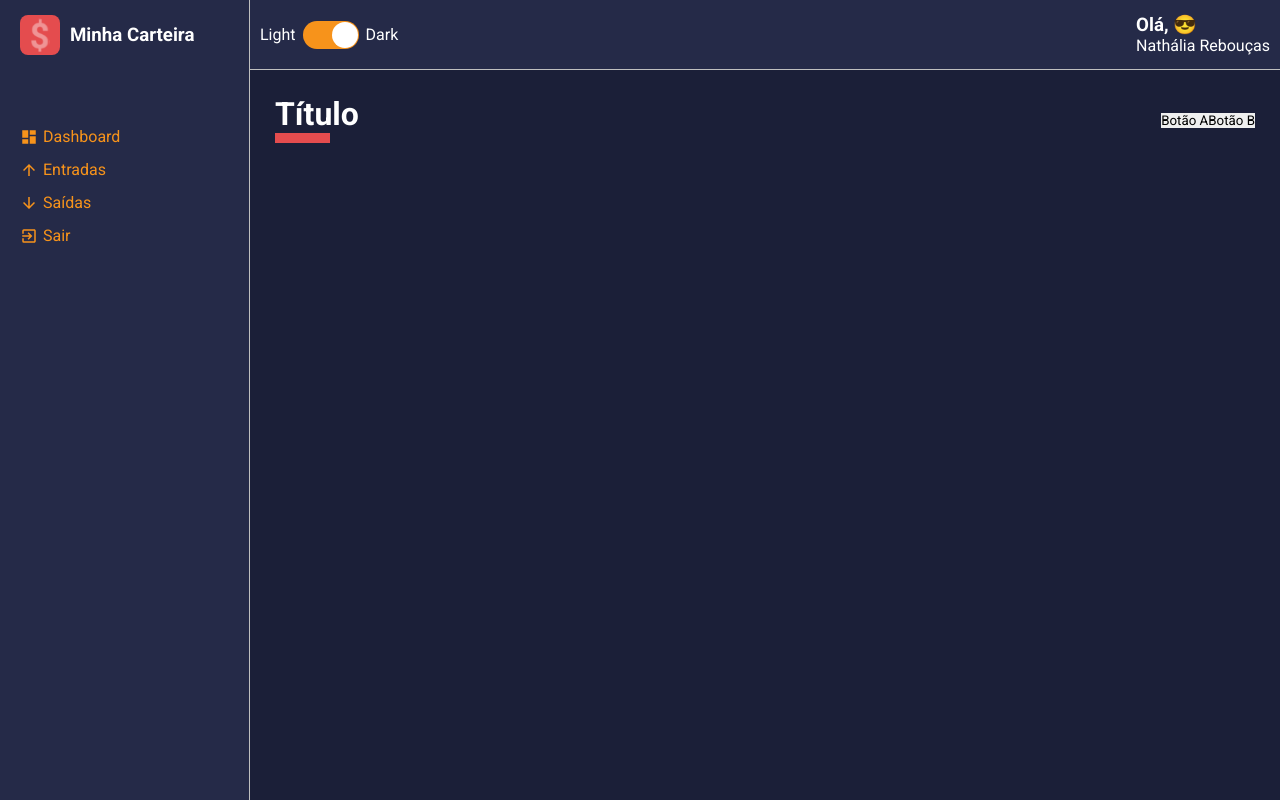
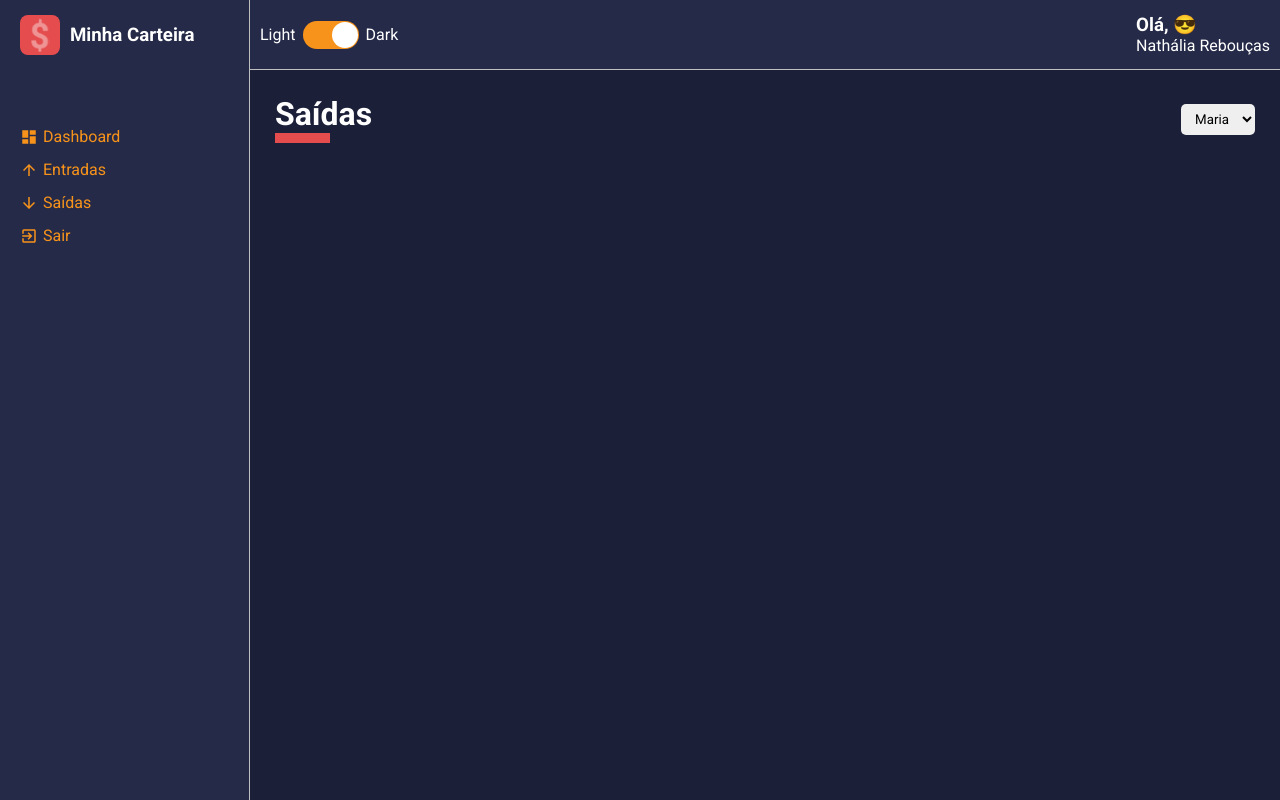
Before and after one commit to nathaliareboucas/minha-carteira, a React (Create React App) app: page / in a window 1280 px wide. Built offline with nearby package versions, Linux system fonts and the light colour scheme.

Commit message:
criando o componente de select e deixando o content header dinâmico

```diff
--- a/src/App.tsx
+++ b/src/App.tsx
@@ -5,14 +5,15 @@
 import dark from './styles/themes/dark'
 import light from './styles/themes/light';
 import Layout from './components/Layout';
-import Dashboard from './pages/Dashboard'
+import Dashboard from './pages/Dashboard';
+import List from './pages/List';
 
 const App: React.FC = () => {
   return(
     <ThemeProvider theme={dark}>
       <GlobalStyles />
       <Layout>
-        <Dashboard />
+        <List />
       </Layout>
     </ThemeProvider>
   );
--- a/src/components/ContentHeader/index.tsx
+++ b/src/components/ContentHeader/index.tsx
@@ -2,16 +2,23 @@
 
 import {Container, TitleContainer, Controllers} from './styles';
 
-const ContentHeader: React.FC = () => {
+interface IContentHeaderProps {
+  title: string;
+  lineColor: string;
+  children: React.ReactNode;
+}
+
+const ContentHeader: React.FC<IContentHeaderProps> = ({
+  title, lineColor, children
+}) => {
   return (
     <Container>
-      <TitleContainer>
-        <h1>Título</h1>
+      <TitleContainer lineColor={lineColor}>
+        <h1>{title}</h1>
       </TitleContainer>
 
       <Controllers>
-        <button type="button">Botão A</button>
-        <button type="button">Botão B</button>
+        {children}
       </Controllers>
     </Container>
   );
--- a/src/components/ContentHeader/styles.ts
+++ b/src/components/ContentHeader/styles.ts
@@ -1,4 +1,8 @@
 import styled from 'styled-components';
+
+interface ITitleContainerProps {
+  lineColor: string;
+}
 
 export const Container = styled.div`
   width: 100%;
@@ -9,7 +13,7 @@
   margin-bottom: 25px;
 `;
 
-export const TitleContainer = styled.div`
+export const TitleContainer = styled.div<ITitleContainerProps>`
 
   > h1 {
     color: ${props => props.theme.colors.white};
@@ -18,9 +22,11 @@
       content: '';
       display: block;
       width: 55px;
-      border-bottom: 10px solid ${props => props.theme.colors.warning};
+      border-bottom: 10px solid ${props => props.lineColor};
     }
   }
 `;
 
-export const Controllers = styled.div``;
+export const Controllers = styled.div`
+  display: flex;
+`;
--- /dev/null
+++ b/src/components/SelectInput/index.tsx
@@ -0,0 +1,27 @@
+import React from 'react';
+
+import {Container} from './styles';
+
+interface ISelectInputProps {
+  options: {
+    value: string | number;
+    label: string | number;
+  }[],
+
+}
+
+const SelectInput: React.FC<ISelectInputProps> = ({ options }) => {
+  return (
+    <Container>
+      <select name="" id="">
+        {
+          options.map(option => (
+            <option value={option.value}>{option.label}</option>
+          ))
+        }
+      </select>
+    </Container>
+  );
+};
+
+export default SelectInput;
--- /dev/null
+++ b/src/components/SelectInput/styles.ts
@@ -0,0 +1,10 @@
+import styled from 'styled-components';
+
+export const Container = styled.div`
+  > select {
+    padding: 7px 10px;
+    border-radius: 5px;
+
+    margin-left: 7px;
+  }
+`;
--- a/src/pages/Dashboard/index.tsx
+++ b/src/pages/Dashboard/index.tsx
@@ -1,12 +1,21 @@
 import React from 'react';
 
+import {Container} from  './styles';
 import ContentHeader from '../../components/ContentHeader';
-import {Container} from  './styles';
+import SelectInput from '../../components/SelectInput';
 
 const Dashboard: React.FC = () => {
+
+  const options = [
+    {value: 'Maria', label: 'Maria'},
+    {value: 'João', label: 'João'},
+  ];
+
   return(
     <Container>
-      <ContentHeader></ContentHeader>
+      <ContentHeader title="Dashboard" lineColor="#F7931B">
+        <SelectInput options={options}/>
+      </ContentHeader>
     </Container>
   );
 }
--- a/src/pages/List/index.tsx
+++ b/src/pages/List/index.tsx
@@ -1,8 +1,22 @@
 import React from 'react';
 
+import {Container} from './styles';
+import ContentHeader from '../../components/ContentHeader';
+import SelectInput from '../../components/SelectInput';
+
 const List: React.FC = () => {
+
+  const options = [
+    {value: 'Maria', label: 'Maria'},
+    {value: 'João', label: 'João'},
+  ];
+
   return(
-    <h1>List</h1>
+    <Container>
+      <ContentHeader title="Saídas" lineColor="#E44C4E">
+        <SelectInput options={options}/>
+      </ContentHeader>
+    </Container>
   );
 }
 
--- /dev/null
+++ b/src/pages/List/styles.ts
@@ -0,0 +1,3 @@
+import styled from 'styled-components';
+
+export const Container = styled.div``;
```
Also changed, not shown: 1 other file (tests, documents, lock files or other folders).
